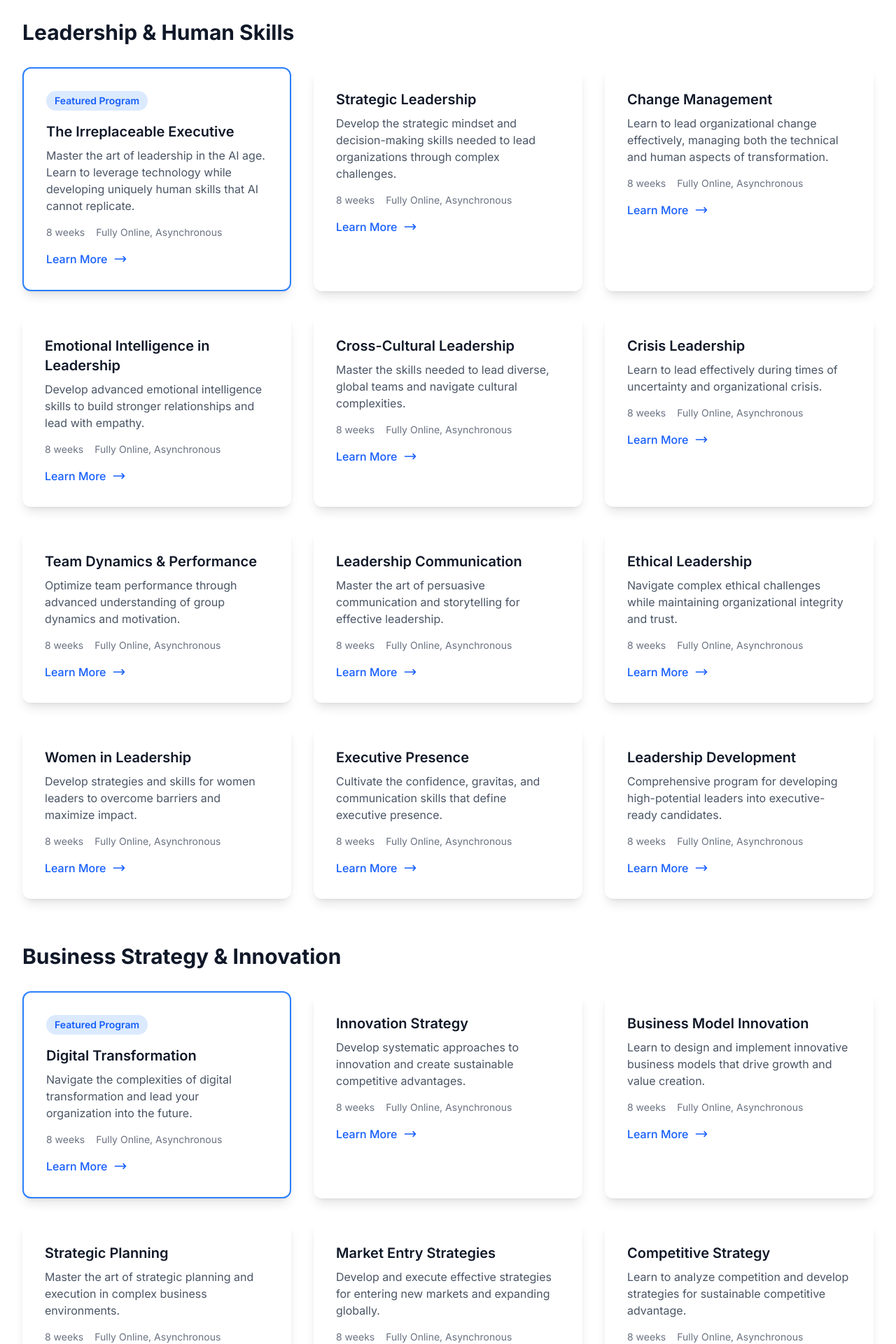
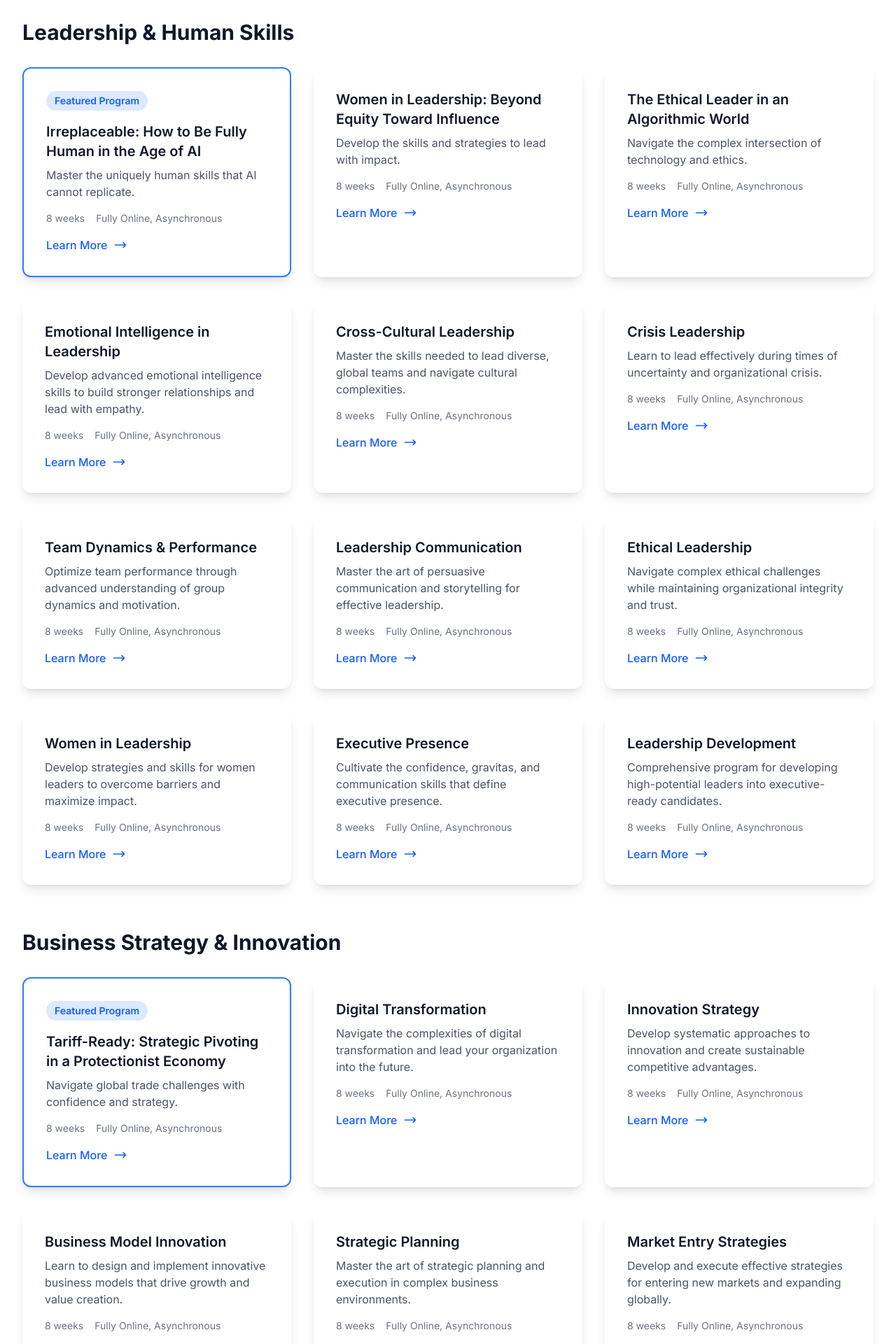
Before and after one commit to cyrusai17/edgentic2, a Next.js app in the folder edgentic2/: page /catalog in a window 1280 px wide. Shown: the part 440-2360 px from the top of the page at 70% size. Built offline with nearby package versions, Linux system fonts and the light colour scheme.

Commit message:
Add signature courses from home page to catalog

```diff
--- a/edgentic2/src/app/catalog/page.tsx
+++ b/edgentic2/src/app/catalog/page.tsx
@@ -9,28 +9,28 @@ export default function CourseCatalog() {
       category: "Leadership & Human Skills",
       courses: [
         {
-          title: "The Irreplaceable Executive",
-          description: "Master the art of leadership in the AI age. Learn to leverage technology while developing uniquely human skills that AI cannot replicate.",
+          title: "Irreplaceable: How to Be Fully Human in the Age of AI",
+          description: "Master the uniquely human skills that AI cannot replicate.",
           duration: "8 weeks",
           format: "Fully Online, Asynchronous",
           featured: true,
           link: "/programs/irreplaceable"
         },
         {
-          title: "Strategic Leadership",
-          description: "Develop the strategic mindset and decision-making skills needed to lead organizations through complex challenges.",
+          title: "Women in Leadership: Beyond Equity Toward Influence",
+          description: "Develop the skills and strategies to lead with impact.",
           duration: "8 weeks",
           format: "Fully Online, Asynchronous",
           featured: false,
-          link: "/programs/strategic-leadership"
+          link: "/programs/women-leadership"
         },
         {
-          title: "Change Management",
-          description: "Learn to lead organizational change effectively, managing both the technical and human aspects of transformation.",
+          title: "The Ethical Leader in an Algorithmic World",
+          description: "Navigate the complex intersection of technology and ethics.",
           duration: "8 weeks",
           format: "Fully Online, Asynchronous",
           featured: false,
-          link: "/programs/change-management"
+          link: "/programs/ethical-leadership"
         },
         {
           title: "Emotional Intelligence in Leadership",
@@ -110,11 +110,19 @@ export default function CourseCatalog() {
       category: "Business Strategy & Innovation",
       courses: [
         {
+          title: "Tariff-Ready: Strategic Pivoting in a Protectionist Economy",
+          description: "Navigate global trade challenges with confidence and strategy.",
+          duration: "8 weeks",
+          format: "Fully Online, Asynchronous",
+          featured: true,
+          link: "/programs/tariff-ready"
+        },
+        {
           title: "Digital Transformation",
           description: "Navigate the complexities of digital transformation and lead your organization into the future.",
           duration: "8 weeks",
           format: "Fully Online, Asynchronous",
-          featured: true,
+          featured: false,
           link: "/programs/digital-transformation"
         },
         {
@@ -188,14 +196,6 @@ export default function CourseCatalog() {
           format: "Fully Online, Asynchronous",
           featured: false,
           link: "/programs/growth-strategy"
-        },
-        {
-          title: "Strategic Innovation",
-          description: "Learn to drive innovation at the strategic level and transform business models.",
-          duration: "8 weeks",
-          format: "Fully Online, Asynchronous",
-          featured: false,
-          link: "/programs/strategic-innovation"
         },
         {
           title: "Business Strategy Analytics",
```
